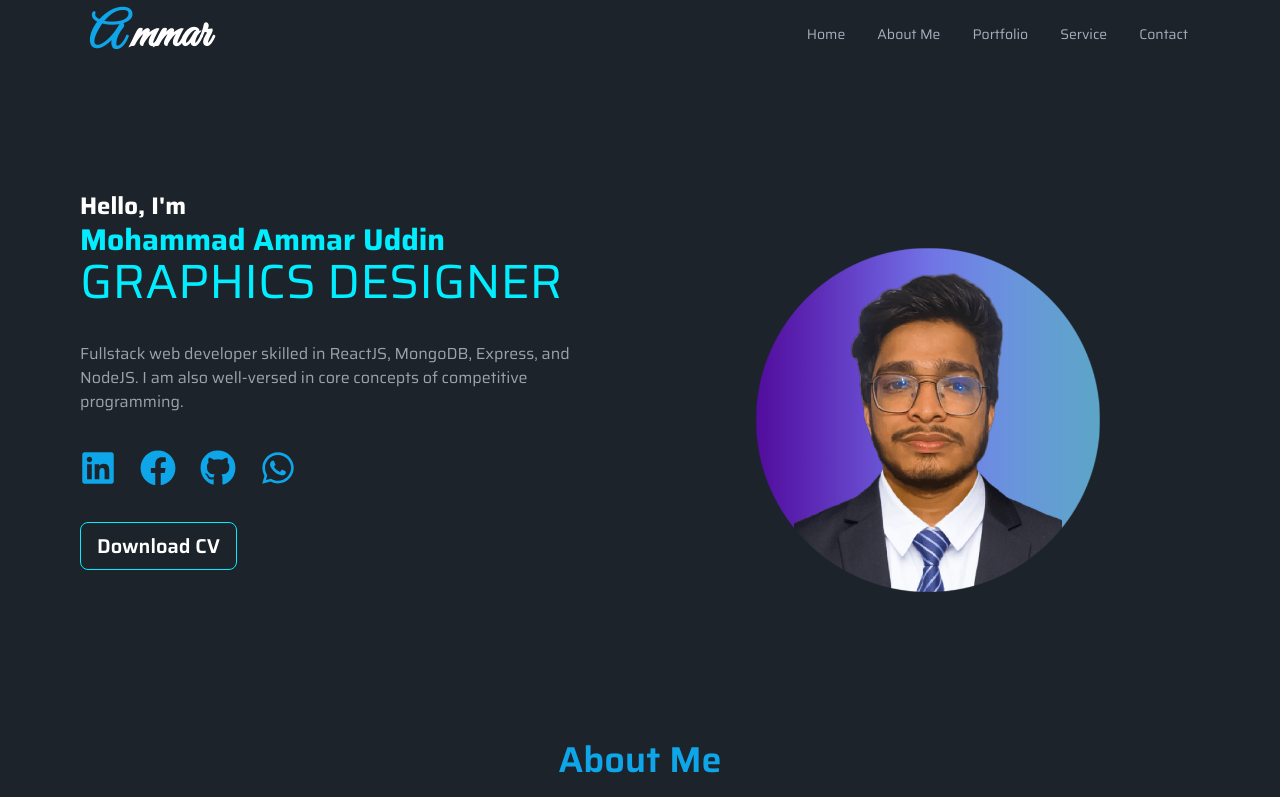
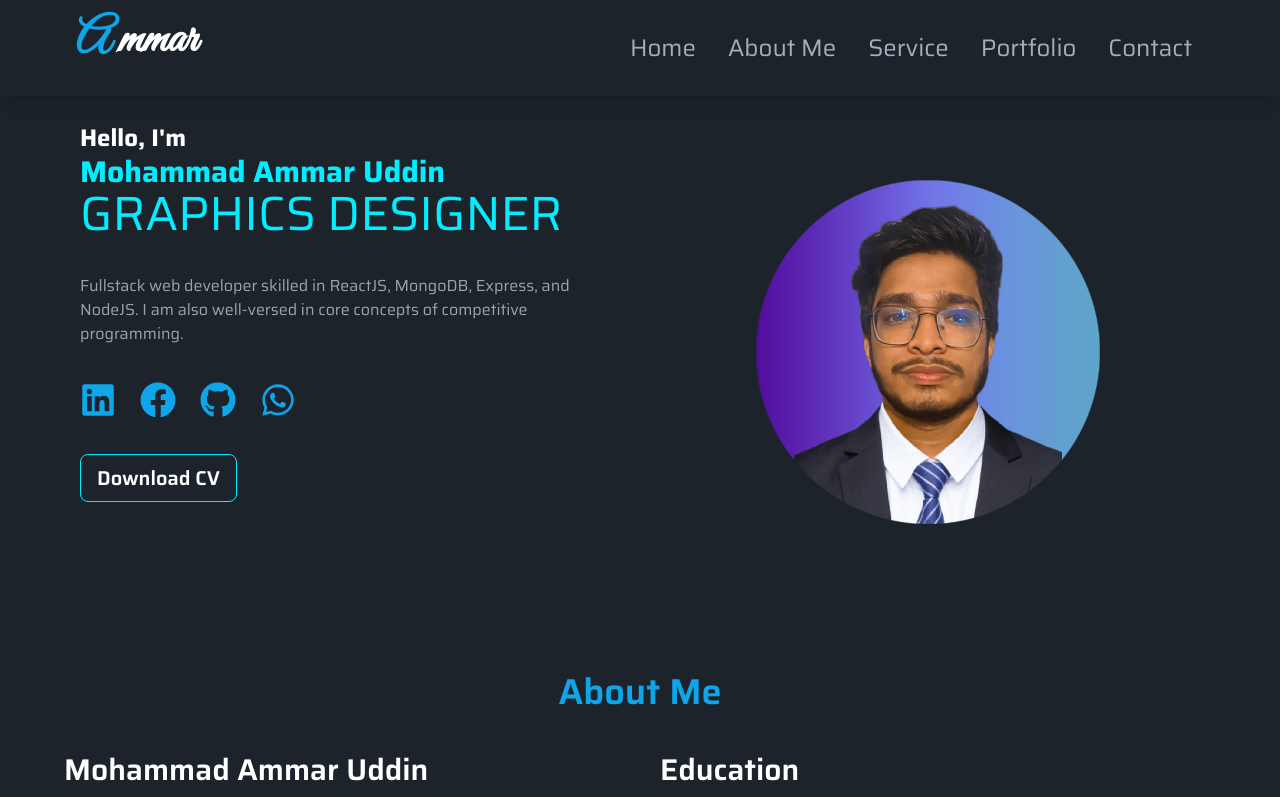
Before and after one commit to ammarcse50/portfolio, a React (Vite) app: page / in a window 1280 px wide. Shown: the top 797 px of the page. Built offline with nearby package versions, Linux system fonts and the light colour scheme.

Commit message:
some-issues-fixed

```diff
--- a/src/App.jsx
+++ b/src/App.jsx
@@ -3,14 +3,18 @@ import Navbar from "./components/Navbar";
 import About from "./components/About";
 import Footer from "./components/Footer";
 
+import Services from "./components/Services";
+
 function App() {
   return (
     <div>
-      {" "}
+      <div className=""> <Navbar></Navbar></div>
+
       <div className="max-w-6xl mx-auto">
-        <Navbar></Navbar>
         <Header></Header>
         <About></About>
+        <Services></Services>
+        {/* <Portfolio></Portfolio> */}
       </div>
       <Footer></Footer>
     </div>
--- a/src/components/About.jsx
+++ b/src/components/About.jsx
@@ -10,7 +10,7 @@ import { FiFigma } from "react-icons/fi";
 
 const About = () => {
   return (
-    <div name="about" className="mt-32">
+    <div name="about" className="mt-32 mb-10">
       <h2 className="text-center text-4xl mb-10 font-semibold text-sky-500">
         About Me
       </h2>
--- a/src/components/Header.jsx
+++ b/src/components/Header.jsx
@@ -29,7 +29,7 @@ const Header = () => {
             ]}
             wrapper="span"
             speed={50}
-            className="text-3xl md:text-5xl"
+            className="text-3xl xl:text-5xl"
             style={{
               //   fontSize: "3rem",
               fontWeight: "font-bold",
--- a/src/components/Navbar.jsx
+++ b/src/components/Navbar.jsx
@@ -1,43 +1,52 @@
-
 import { Link } from "react-scroll";
 
-
 const Navbar = () => {
-
-
   const navlinks = (
     <>
       <Link to="home">
         <li>
-          <a className="hover:bg-[#00eeff] hover:text-black">Home</a>
+          <a className="hover:bg-[#00eeff] hover:text-black text-2xl">Home</a>
         </li>{" "}
       </Link>
       <Link to="about">
         <li>
-          <a className="hover:bg-[#00eeff] hover:text-black">About Me</a>
+          <a className="hover:bg-[#00eeff] hover:text-black text-2xl">
+            About Me
+          </a>
         </li>{" "}
       </Link>
       <Link to="service">
         <li>
-          <a className="hover:bg-[#00eeff] hover:text-black">Portfolio</a>
+          <a className="hover:bg-[#00eeff] hover:text-black text-2xl">
+          Service
+          </a>
         </li>{" "}
       </Link>
       <Link to="service">
         <li>
-          <a className="hover:bg-[#00eeff] hover:text-black">Service</a>
+          <a className="hover:bg-[#00eeff] hover:text-black text-2xl">
+             Portfolio
+          </a>
         </li>{" "}
       </Link>
       <Link to="contact">
         <li>
-          <a className="hover:bg-[#00eeff] hover:text-black">Contact</a>
+          <a className="hover:bg-[#00eeff] hover:text-black text-2xl">
+            Contact
+          </a>
         </li>{" "}
       </Link>
     </>
   );
   return (
-    <div name="home" className="navbar bg-base-100">
-      <div className="navbar-start">
-        <div className="dropdown">
+    <div
+      name="home"
+      className="fixed top-0 z-10 w-full py-4  bg-base-100 shadow-lg  "
+    >
+     <div className="flex justify-between max-w-6xl mx-auto">
+
+     <div className="">
+        <div className="dropdown ">
           <div tabIndex={0} role="button" className="btn btn-ghost lg:hidden">
             <svg
               xmlns="http://www.w3.org/2000/svg"
@@ -61,13 +70,15 @@ const Navbar = () => {
             {navlinks}
           </ul>
         </div>
-        <a className="btn btn-ghost text-5xl font-signature text-sky-500 ">
+        <a className="px-3 hover:animate-pulse transition duration-1000 hover:text-[#00eeff] rounded-xl text-5xl font-bold font-signature text-sky-500 ">
           A <span className="text-white">mmar</span>
         </a>
       </div>
-      <div className="navbar-end hidden lg:flex">
-        <ul className="menu menu-horizontal px-1">{navlinks}</ul>
+      <div className="hidden lg:flex ">
+        <ul className="menu menu-horizontal">{navlinks}</ul>
       </div>
+     </div>
+
     </div>
   );
 };
--- a/src/components/Portfolio.jsx
+++ b/src/components/Portfolio.jsx
@@ -2,8 +2,8 @@ import React from 'react';
 
 const Portfolio = () => {
     return (
-        <div className='' name="portfolio">
-
+        <div name="portfolio">
+            <h2>Portfolio</h2>
         </div>
     );
 };
--- /dev/null
+++ b/src/components/Services.jsx
@@ -0,0 +1,14 @@
+import React from 'react';
+
+const Services = () => {
+    return (
+        <div>
+            <h2 className="text-center text-4xl mb-10 font-semibold text-sky-500">My Services</h2>
+
+
+
+        </div>
+    );
+};
+
+export default Services;
```
